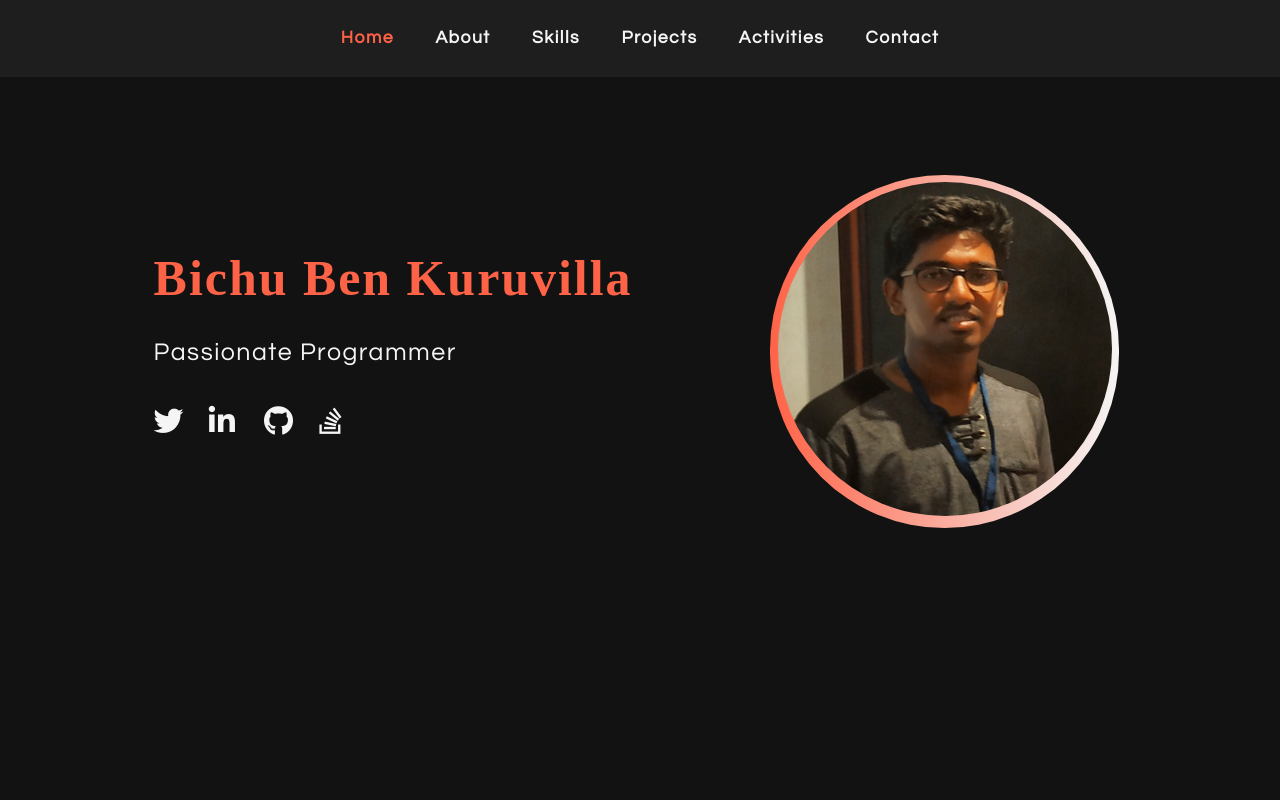
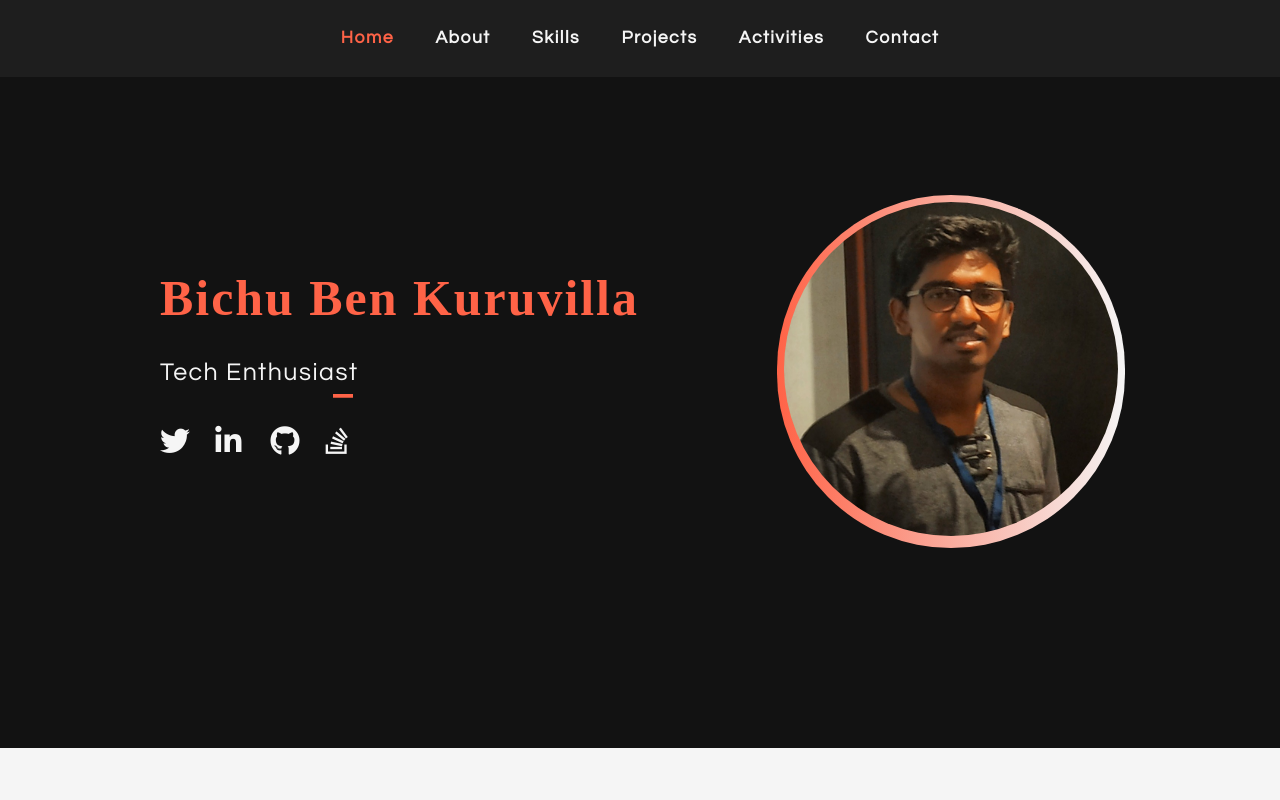
Before and after one commit to ben-jnr/ben-jnr.github.io, a React (Create React App) app: page / in a window 1280 px wide. Shown: the top 800 px of the page. Built offline with nearby package versions, Linux system fonts and the light colour scheme; a web font is replaced by a local one.

Commit message:
minor bugs

```diff
--- a/src/styles/Home.css
+++ b/src/styles/Home.css
@@ -1,7 +1,8 @@
 #Home {
-    padding-top:60px;
-    width:100vw;
-    height:100vh;
+    padding-top:10vh;
+    padding-bottom:25vh;
+    width:101vw;
+    height:fit-content;
     background-color: rgba(0,0,0,0.93);
     letter-spacing: 1.5px;
 }
@@ -38,70 +39,62 @@
 #Tagline {
     font-size: 1.2em;
     padding-top: 20px;
-    width:30vw;
-    height: 30px;
-    position: absolute;
-
 }
 
 .Tag {
     color:whitesmoke !important;
     position: absolute;
-    width:fit-content;
-    height: 100%;
+    text-decoration: none;
     line-height: 3vw;
+    background-image: linear-gradient(tomato, tomato);
+    background-size: 20px 0.15em;
+    background-position-y: 100%;
+    background-position-x: 0%;
+    background-repeat: no-repeat;
+    display: block;
 }
 
 .Tag1 {
-    opacity:0%;
-    animation: Tag1Visible 7s infinite ease-in-out;
-    -webkit-animation: Tag1Visible 7s infinite ease-in-out;
-    -moz-animation: Tag1Visible 7s infinite ease-in-out;
-    -o-animation: Tag1Visible 7s infinite ease-in-out;
+    visibility:hidden;
+    animation: Tag1Visible 10s infinite ease-in-out;
     color:whitesmoke;
 }
 
 .Tag2 {
-    opacity:0%;
-    animation: Tag2Visible 7s infinite ease-in-out;
-    -webkit-animation: Tag2Visible 7s infinite ease-in-out;
-    -moz-animation: Tag2Visible 7s infinite ease-in-out;
-    -o-animation: Tag2Visible 7s infinite ease-in-out;
+    visibility:hidden;
+    animation: Tag2Visible 10s infinite ease-in-out;
     color:whitesmoke;
 }
 
 .Tag3 {
-    opacity:0%;
-    animation: Tag3Visible 7s infinite ease-in-out;
-    -webkit-animation: Tag3Visible 7s infinite ease-in-out;
-    -moz-animation: Tag3Visible 7s infinite ease-in-out;
-    -o-animation: Tag3Visible 7s infinite ease-in-out;
+    visibility:hidden;
+    animation: Tag3Visible 10s infinite ease-in-out;
     color:whitesmoke;
 }
 
 @keyframes Tag1Visible {
-    0% {opacity:100%;background-position-x: 0%;color:whitesmoke;}
-    32% {opacity:100%;color:whitesmoke;}
-    33% {opacity:0%;background-position-x: 100%;}
-    99% {opacity:0%;}
-    100% {opacity:100%;}
+    0% {visibility:visible;background-position-x: 0%;color:whitesmoke;}
+    32% {visibility:visible;color:whitesmoke;}
+    33% {visibility:hidden;background-position-x: 100%;}
+    99% {visibility:hidden;}
+    100% {visibility:visible;}
 }
 
 @keyframes Tag2Visible {
-    0% {opacity:0%;}
-    33% {opacity:0%;}
-    34% {opacity:100%;background-position-x: 0%;color:whitesmoke;}
-    65% {opacity:100%;color:whitesmoke;}
-    66% {opacity:0%;background-position-x: 100%;}
-    100% {opacity:0%;}
+    0% {visibility:hidden;}
+    33% {visibility:hidden;}
+    34% {visibility:visible;background-position-x: 0%;color:whitesmoke;}
+    65% {visibility:visible;color:whitesmoke;}
+    66% {visibility:hidden;background-position-x: 100%;}
+    100% {visibility:hidden;}
 }
 
 @keyframes Tag3Visible {
-    0% {opacity:0%;}
-    66% {opacity:0%;}
-    67% {opacity:100%;background-position-x: 0%;color:whitesmoke;}
-    98% {opacity:100%;color:whitesmoke;}
-    99% {opacity:0%;background-position-x: 100%;}
+    0% {visibility:hidden;}
+    66% {visibility:hidden;}
+    67% {visibility:visible;background-position-x: 0%;color:whitesmoke;}
+    98% {visibility:visible;color:whitesmoke;}
+    99% {visibility:hidden;background-position-x: 100%;}
 }
 
 
@@ -156,7 +149,7 @@
 }
 
 .Social {
-    padding-top: 100px;
+    padding-top: 80px;
     display: flex;
     width:37%;
     margin-right: auto;
@@ -194,14 +187,14 @@
 }
 
 
-@media screen and (max-width: 400px) {
+@media screen and (max-width: 394px) {
     #Intro {
         width:100vw;
         font-size:1.1em;
         display: grid;
         grid-template-rows: auto atuo;
         height:fit-content;
-        margin-top:60px;
+        margin-top:40px;
         padding-top:100px !important;
     }
 
@@ -255,6 +248,8 @@
         margin-right: auto;
         margin-left: auto;
         width:50%;
+        padding-top: 60px;
+
     }
 
     .SocialItems, i {
@@ -267,14 +262,14 @@
 
 
 
-@media screen and (min-width: 401px) and (max-width:500px) {
+@media screen and (min-width: 395px) and (max-width:500px) {
     #Intro {
         width:100vw;
         font-size:1.1em;
         display: grid;
         grid-template-rows: auto atuo;
         height:fit-content;
-        margin-top:60px;
+        margin-top:40px;
         padding-top:100px !important;
     }
 
@@ -328,6 +323,8 @@
         margin-right: auto;
         margin-left: auto;
         width:50%;
+        padding-top: 60px;
+
     }
 
     .SocialItems, i {
--- a/src/styles/Navbar.css
+++ b/src/styles/Navbar.css
@@ -103,7 +103,7 @@
         color:rgba(245, 245, 245, 1);
         font-size: 1.2em;
         width:15px;
-        margin:3px;
+        margin:4px;
     }
 
     .Nav3BarsButton {
@@ -118,7 +118,7 @@
     .Nav3BarsButton:focus {
         outline: none;
         box-shadow: none;
-      }
+    }
 
     #PhoneMenu {
         display: block;
--- a/src/styles/index.css
+++ b/src/styles/index.css
@@ -7,7 +7,7 @@ html
   height: fit-content;
   width:100%;
   scroll-behavior: smooth;
-  overflow-x: hidden;
+  overflow-x: hidden !important;
 }
 
 
```
